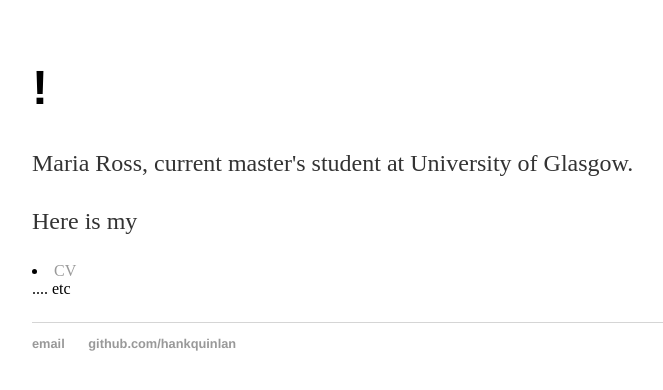
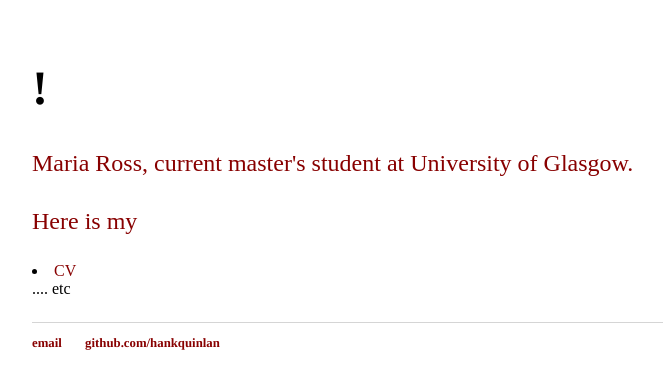
Before and after one commit to mariarross/mariarross.github.io, a Jekyll site: the page built from index.html, in a window 1280 px wide. Shown: the top 390 px of the page, without its empty margins (160-823 px from the left). Built offline with Jekyll 4.4.1, drawn with Linux system fonts in a browser that asks for light colours.

Commit message:
Update main.css

```diff
--- a/css/main.css
+++ b/css/main.css
@@ -3,7 +3,7 @@ body {
     width: 70%;
 }
 nav ul, footer ul {
-    font-family:'Helvetica', 'Arial', 'Sans-Serif';
+    font-family:'Times', 'Times', 'Serif';
     padding: 0px;
     list-style: none;
     font-weight: bold;
@@ -14,19 +14,19 @@ nav ul li, footer ul li {
 }
 a {
     text-decoration: none;
-    color: #999;
+    color: #800;
 }
 a:hover {
     text-decoration: underline;
 }
 h1 {
     font-size: 3em;
-    font-family:'Helvetica', 'Arial', 'Sans-Serif';
+    font-family:'Times', 'Times', 'Serif';
 }
 p {
     font-size: 1.5em;
     line-height: 1.4em;
-    color: #333;
+    color: #800;
 }
 footer {
     border-top: 1px solid #d5d5d5;
```
